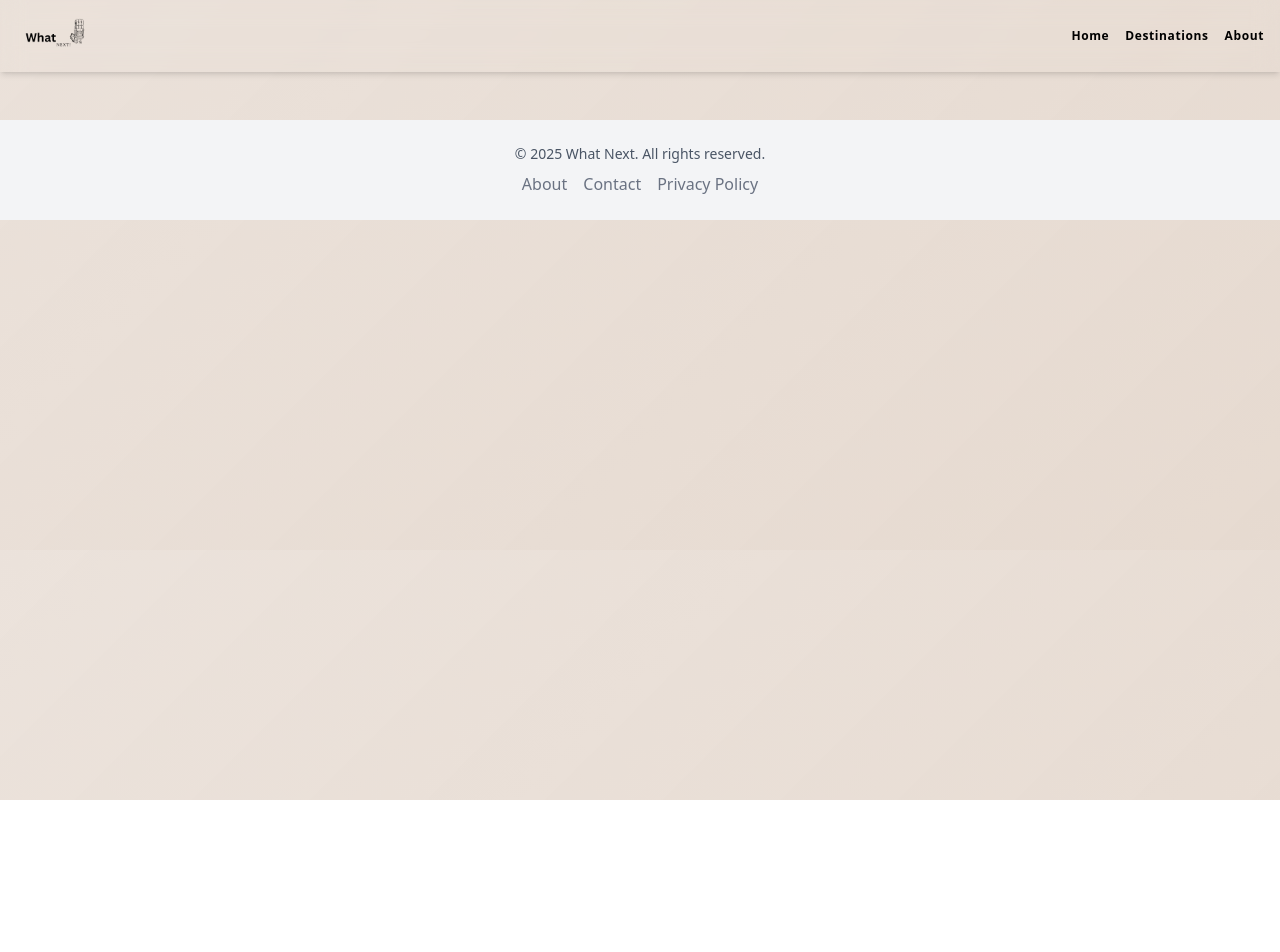
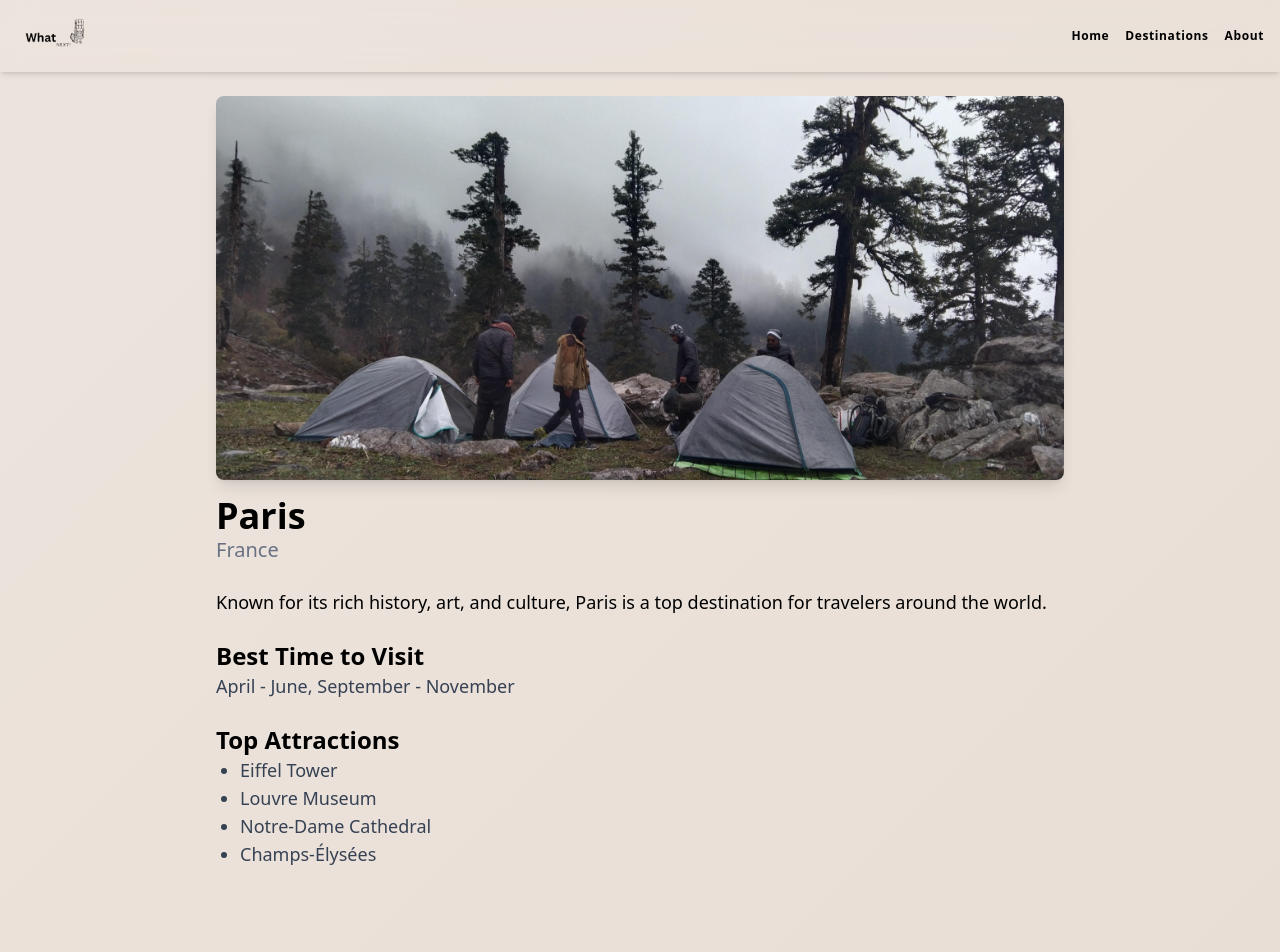
Before and after one commit to blacksnow0/Whatnext, a React (Vite) app in the folder client/: page /destinations in a window 1280 px wide. Shown: the top 952 px of the page. Before the commit the page ends 800 px from the top, so only its background shows below. Built offline with nearby package versions, Linux system fonts and the light colour scheme.

Commit message:
updated home and added destination detail

```diff
--- a/client/src/App.jsx
+++ b/client/src/App.jsx
@@ -1,7 +1,7 @@
 import { BrowserRouter as Router, Routes, Route } from "react-router-dom";
 import Home from "./pages/Home";
 // import Destinations from "./pages/Destinations";
-// import DestinationDetail from "./pages/DestinationDetail";
+import DestinationDetail from "./pages/DestinationDetail";
 import Navbar from "./components/Navbar";
 import Footer from "./components/Footer";
 
@@ -11,8 +11,8 @@
       <Navbar />
       <Routes>
         <Route path="/" element={<Home />} />
-        {/* <Route path="/destinations" element={<Destinations />} />
-        <Route path="/destination/:id" element={<DestinationDetail />} /> */}
+        {/* <Route path="/destinations" element={<Destinations />} /> */}
+        <Route path="/destinations" element={<DestinationDetail />} />
       </Routes>
       <Footer />
     </Router>
--- a/client/src/components/DestinationCard.jsx
+++ b/client/src/components/DestinationCard.jsx
@@ -1,6 +1,8 @@
+import { Link } from "react-router-dom";
+
 export default function DestinationCard({ name, image, description }) {
   return (
-    <div className="w-full border-4 border-[#272727] max-w-md mx-auto aspect-[2/3] rounded-3xl overflow-hidden shadow-[0_12px_30px_-10px_rgba(0,0,0,0.4)] bg-[#0e0e0e] flex flex-col group transition-all duration-300 hover:scale-[1.04]">
+    <div className="w-full border-10 border-[#272727] max-w-md mx-auto aspect-[2/3] rounded-3xl overflow-hidden shadow-[0_12px_30px_-10px_rgba(0,0,0,0.4)] bg-[#0e0e0e] flex flex-col group transition-all duration-300 hover:scale-[1.04]">
       <div className="h-[70%] relative">
         <img
           src={image}
@@ -12,9 +14,9 @@
         </div>
 
         <div className="absolute inset-0 bg-gradient-to-t from-black/30 via-transparent to-transparent" />
+        <div className="absolute inset-0 pointer-events-none z-10 grain-overlay" />
       </div>
 
-      {/* Bottom 30% - Text */}
       <div className="h-[30%] flex flex-col justify-between px-6 py-4 text-white bg-[#272727]">
         <div>
           <h2 className="text- font-serif font-semibold  group-hover:text-[#d8c4b6] transition-colors">
@@ -27,7 +29,7 @@
 
         <div className="flex justify-between items-center mt-3">
           <button className="text-xs px-4 py-2 rounded-full border border-white hover:bg-white hover:text-black transition-all duration-300">
-            Explore More
+            <a href="/destinations">Explore More</a>
           </button>
           <span className="text-[10px] text-gray-500">
             web • brand • escape
--- /dev/null
+++ b/client/src/pages/DestinationDetail.jsx
@@ -0,0 +1,61 @@
+// src/DestinationDetail.js
+
+import React from "react";
+import trip3 from "../assets/trip3.jpeg";
+
+const DestinationDetail = () => {
+  const destination = {
+    name: "Paris",
+    country: "France",
+    description:
+      "Known for its rich history, art, and culture, Paris is a top destination for travelers around the world.",
+    imageUrl: trip3, // Placeholder image URL
+    bestTimeToVisit: "April - June, September - November",
+    attractions: [
+      "Eiffel Tower",
+      "Louvre Museum",
+      "Notre-Dame Cathedral",
+      "Champs-Élysées",
+    ],
+  };
+
+  return (
+    <div className="max-w-4xl mx-auto p-6">
+      {/* Destination Header */}
+      <div className="mb-6">
+        <img
+          className="w-full h-96 object-cover rounded-lg shadow-lg"
+          src={destination.imageUrl}
+          alt={destination.name}
+        />
+        <h1 className="text-4xl font-bold mt-4">{destination.name}</h1>
+        <p className="text-xl text-gray-500">{destination.country}</p>
+      </div>
+
+      {/* Destination Description */}
+      <div className="mb-6">
+        <p className="text-lg">{destination.description}</p>
+      </div>
+
+      {/* Best Time to Visit */}
+      <div className="mb-6">
+        <h2 className="text-2xl font-semibold">Best Time to Visit</h2>
+        <p className="text-lg text-gray-700">{destination.bestTimeToVisit}</p>
+      </div>
+
+      {/* Attractions */}
+      <div className="mb-6">
+        <h2 className="text-2xl font-semibold">Top Attractions</h2>
+        <ul className="list-disc pl-6">
+          {destination.attractions.map((attraction, index) => (
+            <li key={index} className="text-lg text-gray-700">
+              {attraction}
+            </li>
+          ))}
+        </ul>
+      </div>
+    </div>
+  );
+};
+
+export default DestinationDetail;
--- a/client/src/pages/Home.jsx
+++ b/client/src/pages/Home.jsx
@@ -51,13 +51,13 @@
           </div>
         </div>
 
-        <div className="relative rounded-3xl overflow-hidden shadow-2xl animate-fade-in">
+        <div className="relative border-4 rounded-3xl overflow-hidden shadow-2xl animate-fade-in">
           <img
             src={heroImage}
             alt="Travel Hero"
             className="w-full h-full object-cover object-bottom max-h-[500px]"
           />
-          <div className="absolute bottom-4 right-4 bg-white bg-opacity-40 px-4 py-2 rounded shadow">
+          <div className="absolute border-2 bottom-4 right-4 bg-white bg-opacity-40 px-4 py-2 rounded shadow drop-shadow-2xl ">
             <span className="text-sm text-[#8B4513] font-medium">
               Inspire your adventure 🌍
             </span>
@@ -72,7 +72,7 @@
         <img
           src={heroImage}
           alt="Travel Hero"
-          className="w-full max-h-[300px] object-cover  rounded-xl shadow-lg"
+          className="w-full max-h-[300px] object-cover border-4 rounded-xl shadow-lg"
         />
         <p className="text-base text-gray-700 px-4">
           Uncover breathtaking destinations and cultures waiting to be explored.
```
